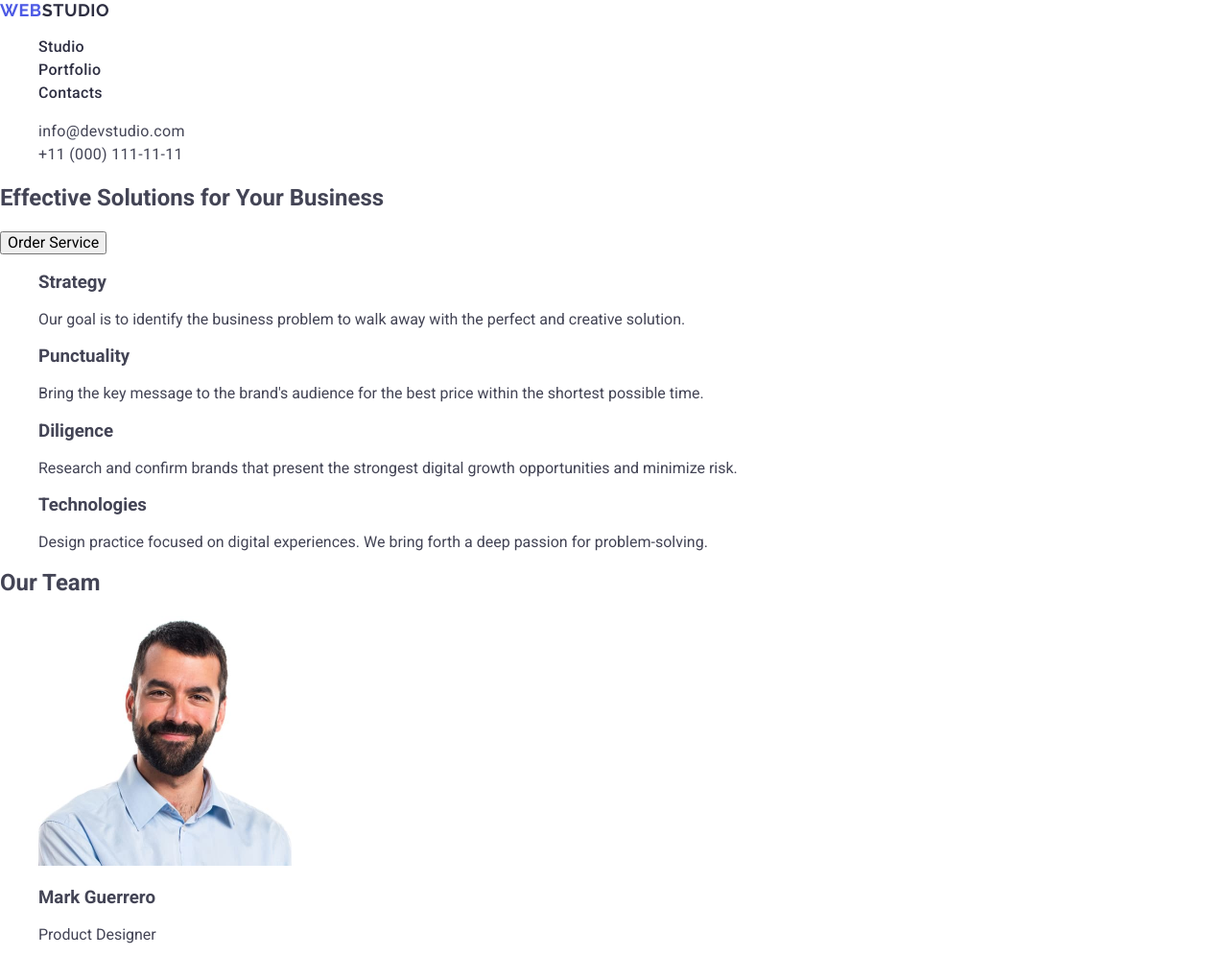
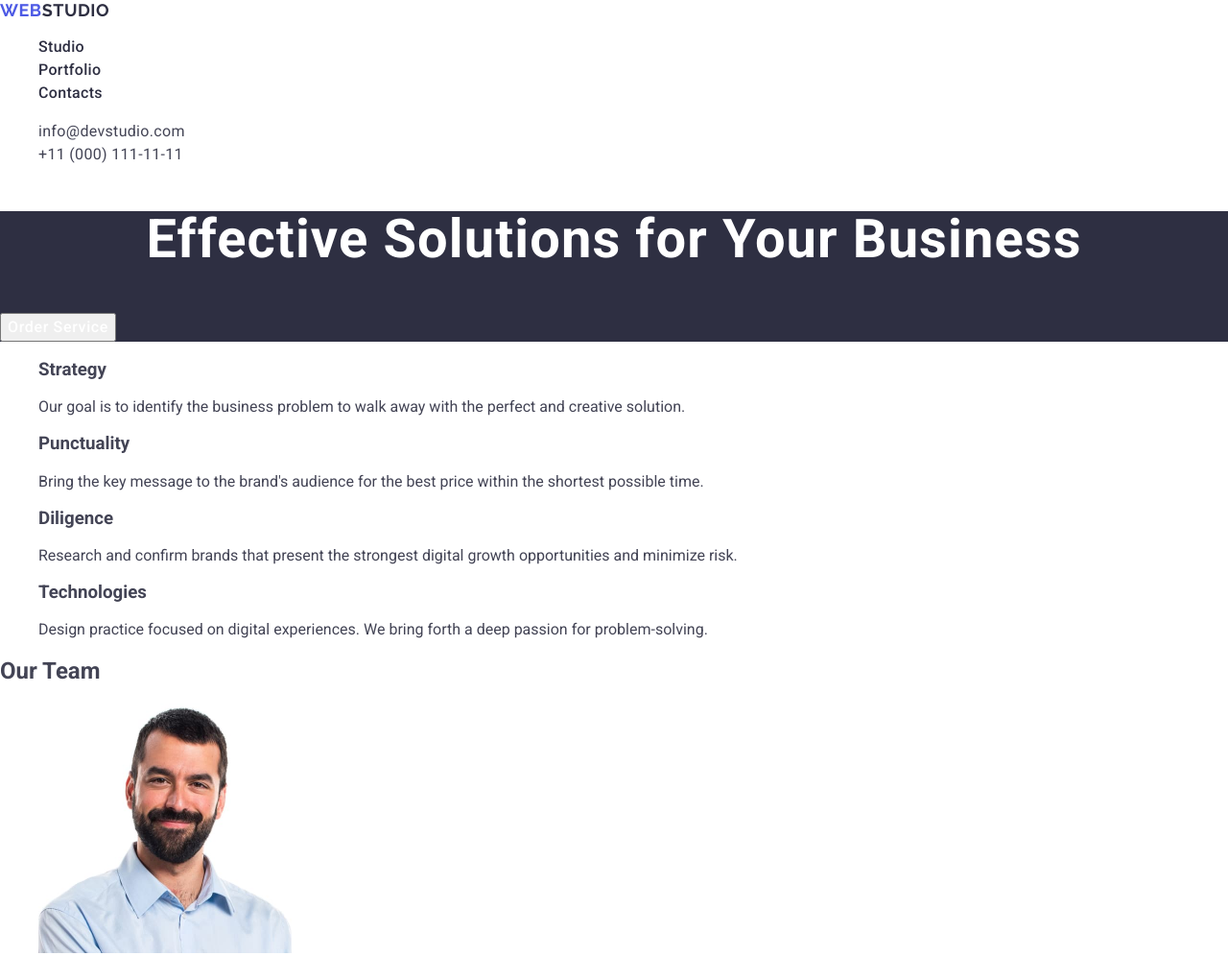
Before and after one commit to roman-yakubovskyi/goit-markup-hw-02, a plain HTML site: page index.html in a window 1280 px wide. Shown: the top 996 px of the page at 96% size. Drawn offline with nearby package versions, Linux system fonts and the light colour scheme.

Commit message:
add styles section hero

```diff
--- a/css/styles.css
+++ b/css/styles.css
@@ -11,6 +11,10 @@ ol {
 
 a {
   text-decoration: none;
+}
+
+button {
+  cursor: pointer;
 }
 
 .logo {
@@ -52,3 +56,23 @@ a {
 .contacts-link:focus {
   color: #404bbf;
 }
+
+.hero {
+  background: #2e2f42;
+}
+.hero-title {
+  font-weight: 700;
+  font-size: 56px;
+  line-height: 1.07;
+  letter-spacing: 0.02em;
+  text-align: center;
+  color: #fff;
+}
+.hero-btn {
+  font-family: 'Roboto', sans-serif;
+  font-weight: 500;
+  font-size: 16px;
+  line-height: 1.5;
+  letter-spacing: 0.04em;
+  color: #fff;
+}
--- a/index.html
+++ b/index.html
@@ -51,10 +51,11 @@
     </header>
 
     <main>
-      <section>
-        <h1>Effective Solutions for Your Business</h1>
-        <button type="button">Order Service</button>
+      <section class="hero">
+        <h1 class="hero-title">Effective Solutions for Your Business</h1>
+        <button type="button" class="hero-btn">Order Service</button>
       </section>
+
       <section>
         <h2 hidden>Features</h2>
         <ul>
```
